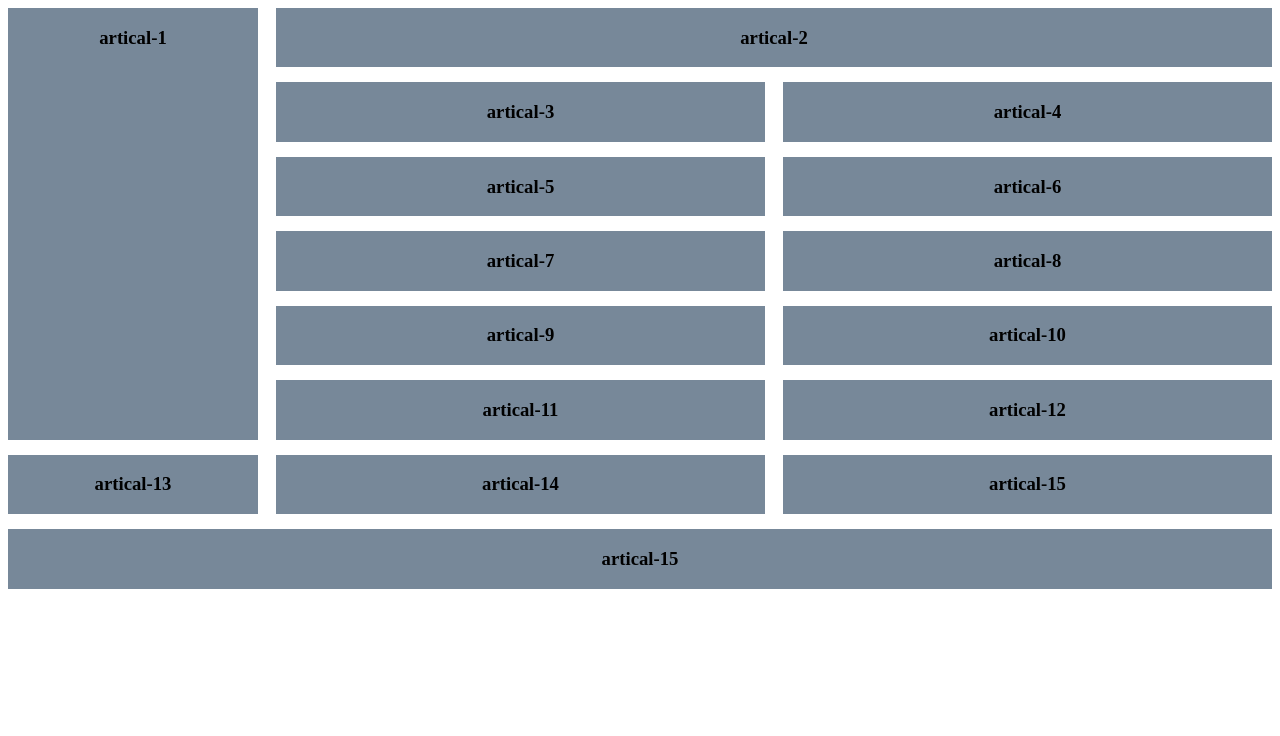
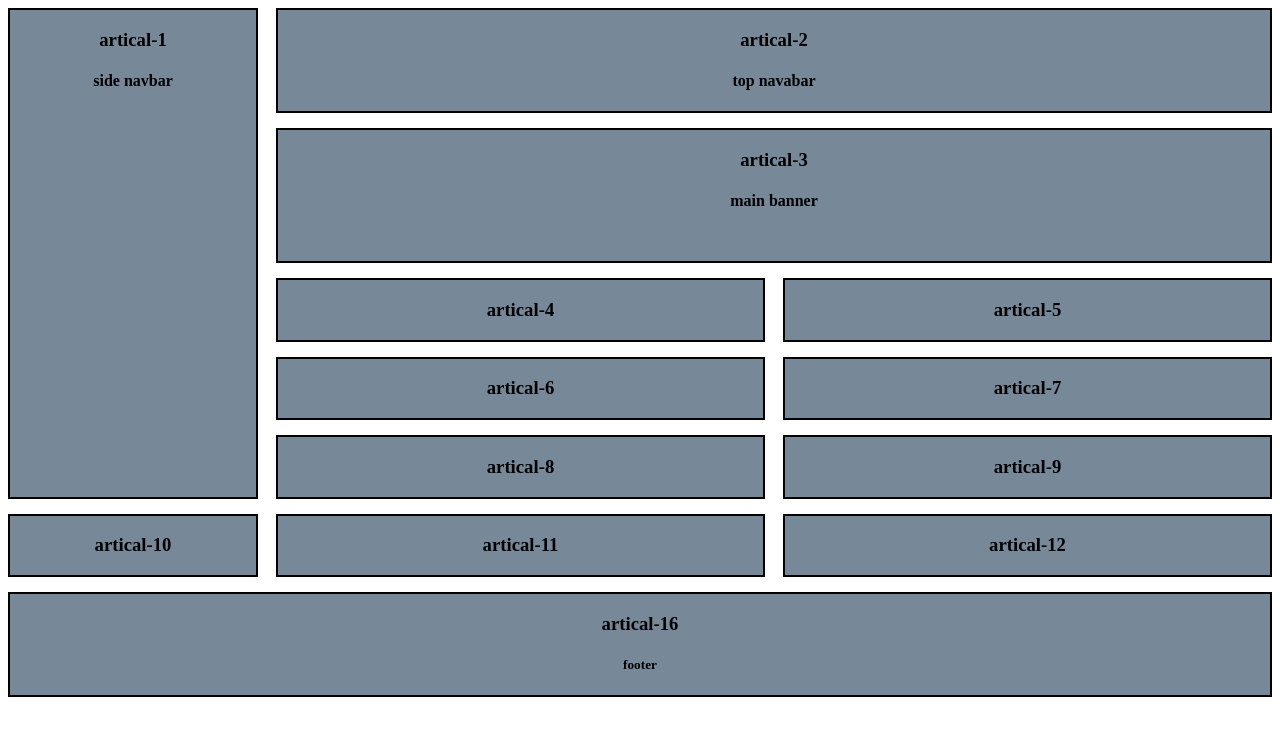
Before and after one commit to NayemulSCode/cwd_css3_practices, a plain HTML site: page grid.html in a window 1280 px wide. Drawn offline with Linux system fonts and the light colour scheme.

Commit message:
customize

```diff
--- a/grid.html
+++ b/grid.html
@@ -14,9 +14,12 @@
             .article{
                 background-color: lightslategray;
                 text-align: center;
+                /* padding: 5px; */
+                border: 2px solid black;
             }
             .article-1{
-                grid-row: 1/span 6;
+                grid-row: 1/span 14;
+                background-color:
             }
             .article-2{
                 grid-column: 2/ span 2;
@@ -24,18 +27,30 @@
             .article-16{
                 grid-column: 1/span 3;
             }
+            .article-3{
+                /* grid-column: 2/ span 2; */
+                /* grid-row: 2/span 4; */
+                grid-column-start: 2;
+                grid-column-end: 4;
+                grid-row-start: 2;
+                grid-row-end: 12;
+
+            }
         </style>
     </head>
     <body>
         <section class="container">
             <article class="article article-1">
                 <h3>artical-1</h3>
+                <h4>side navbar</h4>
             </article>
             <article class="article article-2">
                 <h3>artical-2</h3>
+                <h4>top navabar</h4>
             </article>
             <article class="article article-3">
                 <h3>artical-3</h3>
+                <h4>main banner</h4>
             </article>
             <article class="article article-4">
                 <h3>artical-4</h3>
@@ -64,17 +79,9 @@
             <article class="article article-12">
                 <h3>artical-12</h3>
             </article>
-            <article class="article article-13">
-                <h3>artical-13</h3>
-            </article>
-            <article class="article article-14">
-                <h3>artical-14</h3>
-            </article>
-            <article class="article article-15">
-                <h3>artical-15</h3>
-            </article>
             <article class="article article-16">
-                <h3>artical-15</h3>
+                <h3>artical-16</h3>
+                <h5>footer</h5>
             </article>
         </section>
     </body>
```
